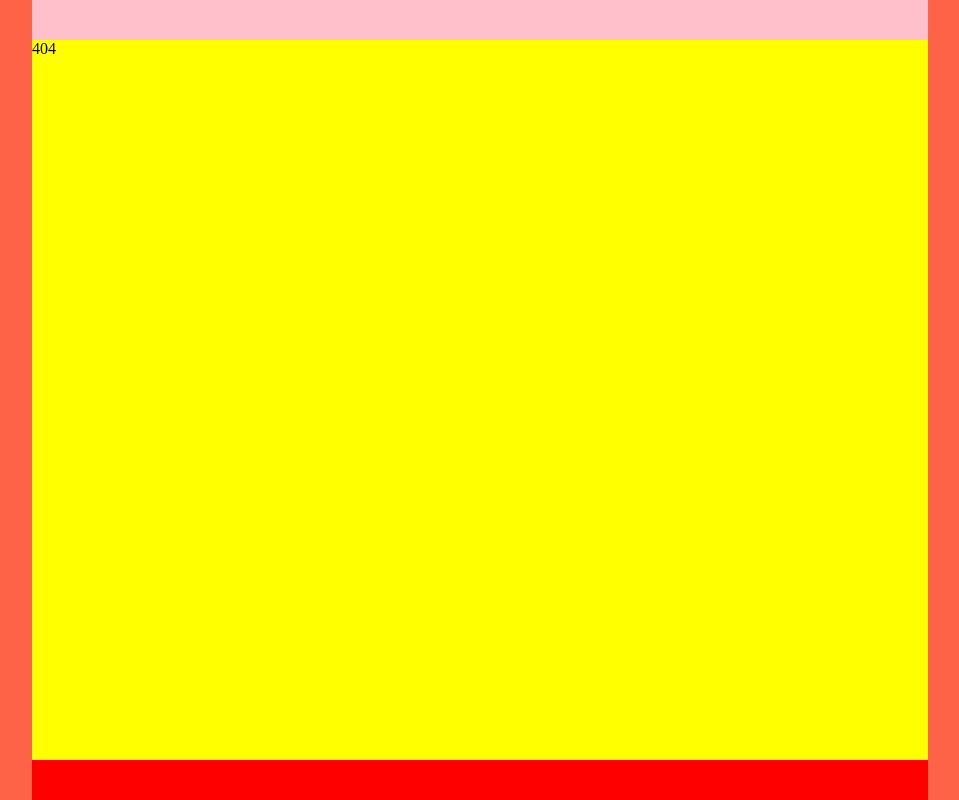
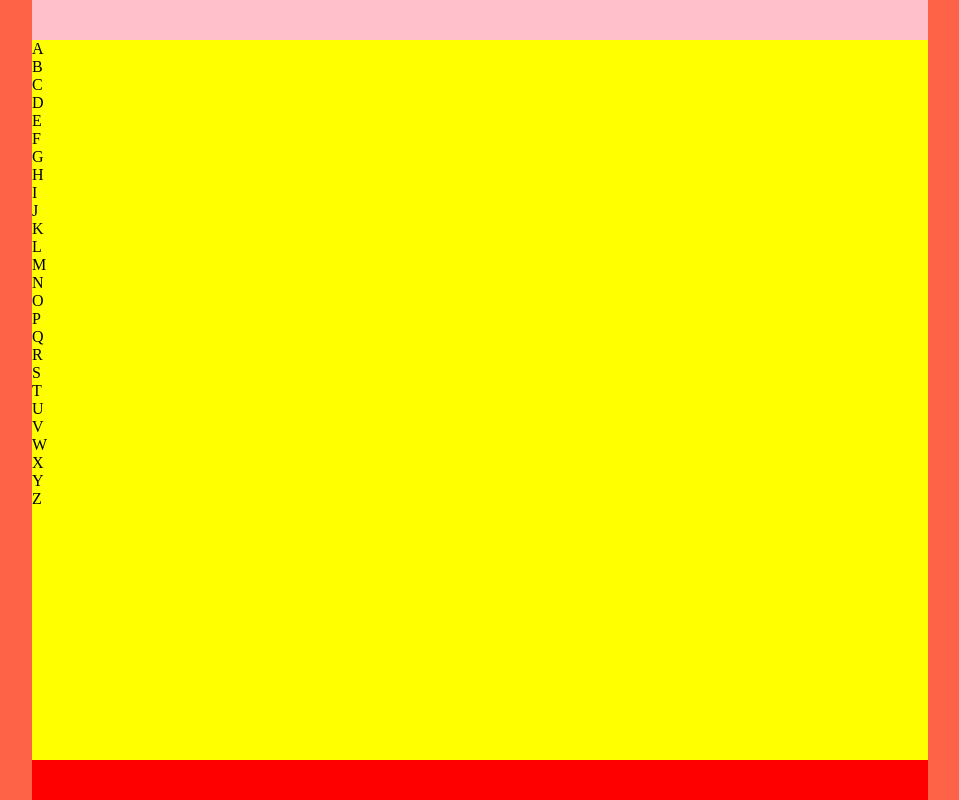
Before and after one commit to AntyfrizZz/hangman, a React (Create React App) app in the folder hangman/: page /game in a window 1280 px wide. Before the commit this address had no page. Shown: the whole page, without its empty margins (160-1119 px from the left). Built offline with nearby package versions, Linux system fonts and the light colour scheme.

Commit message:
Add game screem with all cards - unstyled

```diff
--- a/hangman/src/App.tsx
+++ b/hangman/src/App.tsx
@@ -1,9 +1,6 @@
 import React from "react";
-import { CustomButton } from "./components/shared/CustomButton";
 import { Route, Link, BrowserRouter as Router, Switch } from "react-router-dom";
-import { HomeScreen } from "./components/homeScreen/HomeScreen";
 
-import { NotFound } from "./components/notFound/NotFound";
 import * as SAppContainer from "./components/styled/AppStructureStyled";
 import { Header } from "./components/header/Header";
 import { Footer } from "./components/footer/Footer";
--- a/hangman/src/components/body/Body.tsx
+++ b/hangman/src/components/body/Body.tsx
@@ -1,14 +1,16 @@
 import React from "react";
 import { Switch, Route } from "react-router-dom";
-import { HomeScreen } from "../homeScreen/HomeScreen";
 import { NotFound } from "../notFound/NotFound";
 import * as SAppStructure from "../styled/AppStructureStyled";
+import { HomeScreen } from "../homeScreen/homeScreen";
+import { GameScreen } from "../gameScreen/GameScreen";
 
 export const Body: React.FC = props => {
   return (
     <SAppStructure.Body>
       <Switch>
         <Route exact path="/" component={HomeScreen} />
+        <Route exact path="/game" component={GameScreen} />
         <Route component={NotFound} />
       </Switch>
     </SAppStructure.Body>
--- /dev/null
+++ b/hangman/src/components/gameScreen/GameScreen.tsx
@@ -0,0 +1,13 @@
+import React from "react";
+import { LetterCard } from "./LetterCard";
+import { GameService } from "../../services/GameService";
+
+export const GameScreen: React.FC = () => {
+  const letters: string[] = GameService.getAllLetters();
+  const letterCards: any[] = [];
+  letters.forEach((letter: string) => {
+    letterCards.push(<LetterCard letter={letter} />);
+  });
+
+  return <div>{letterCards}</div>
+};
--- /dev/null
+++ b/hangman/src/components/gameScreen/LetterCard.tsx
@@ -0,0 +1,9 @@
+import React from "react";
+
+interface ILetterCardProps {
+  letter: string;
+}
+
+export const LetterCard: React.FC<ILetterCardProps> = (props: ILetterCardProps) => {
+  return <div>{props.letter}</div>;
+};
--- a/hangman/src/components/homeScreen/homeScreen.tsx
+++ b/hangman/src/components/homeScreen/homeScreen.tsx
@@ -1,6 +1,5 @@
 import React from "react";
 import * as SHomeScreen from "../styled/HomeScreenStyled";
-import { CustomButton } from "../shared/CustomButton";
 
 export const HomeScreen: React.FC = () => {
   return (
--- /dev/null
+++ b/hangman/src/services/GameService.ts
@@ -0,0 +1,12 @@
+const getAllLetters = (): string[] => {
+  const result: string[] = [];
+  for (let charCode = 65; charCode <= 90; charCode++) {
+    result.push(String.fromCharCode(charCode));
+  }
+
+  return result;
+};
+
+export const GameService = {
+  getAllLetters
+};
--- a/hangman/tsconfig.json
+++ b/hangman/tsconfig.json
@@ -11,7 +11,7 @@
     "esModuleInterop": true,
     "allowSyntheticDefaultImports": true,
     "strict": true,
-    "forceConsistentCasingInFileNames": true,
+    "forceConsistentCasingInFileNames": false,
     "module": "esnext",
     "moduleResolution": "node",
     "resolveJsonModule": true,
```
Also changed, not shown: 1 other file (tests, documents, lock files or other folders).
